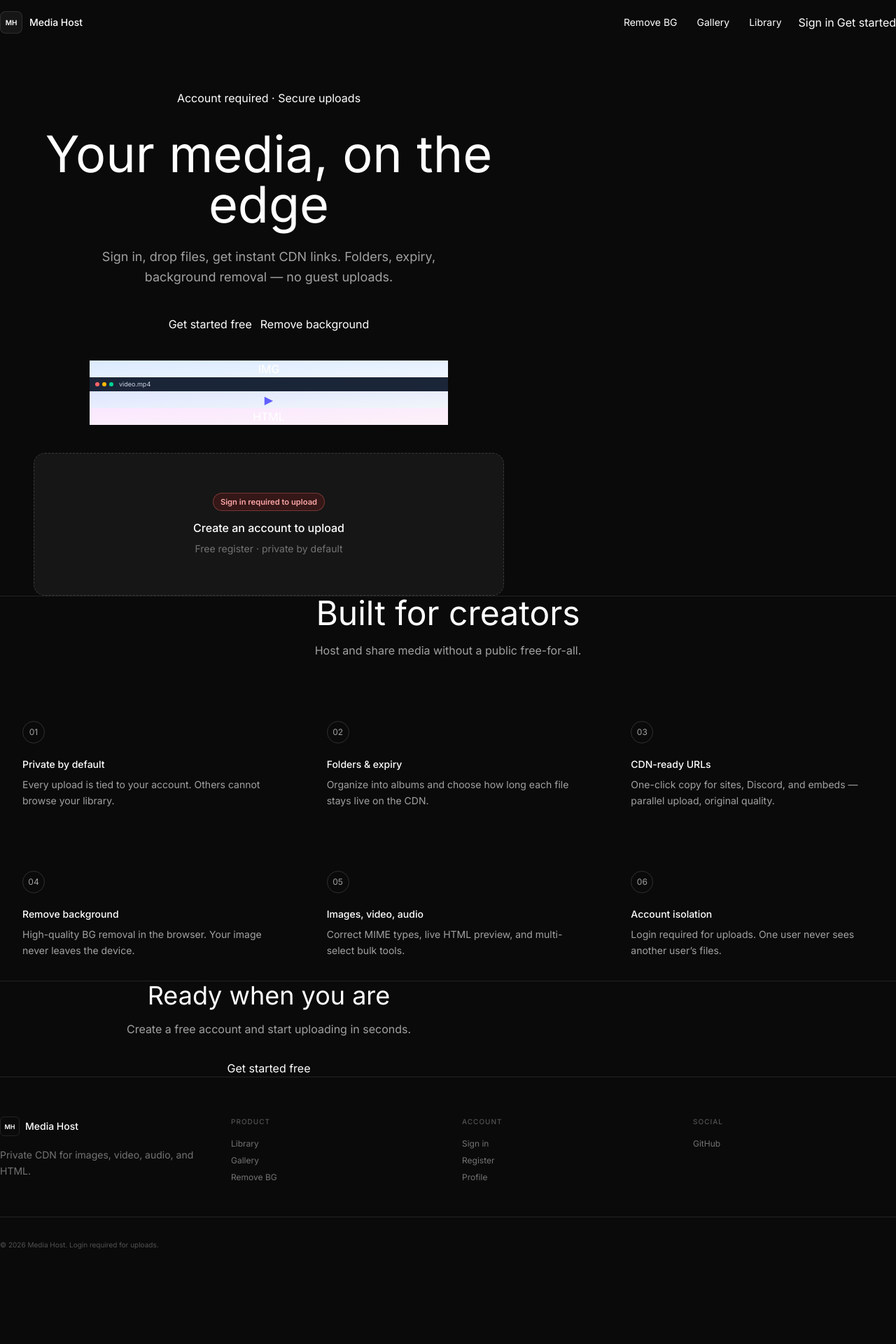
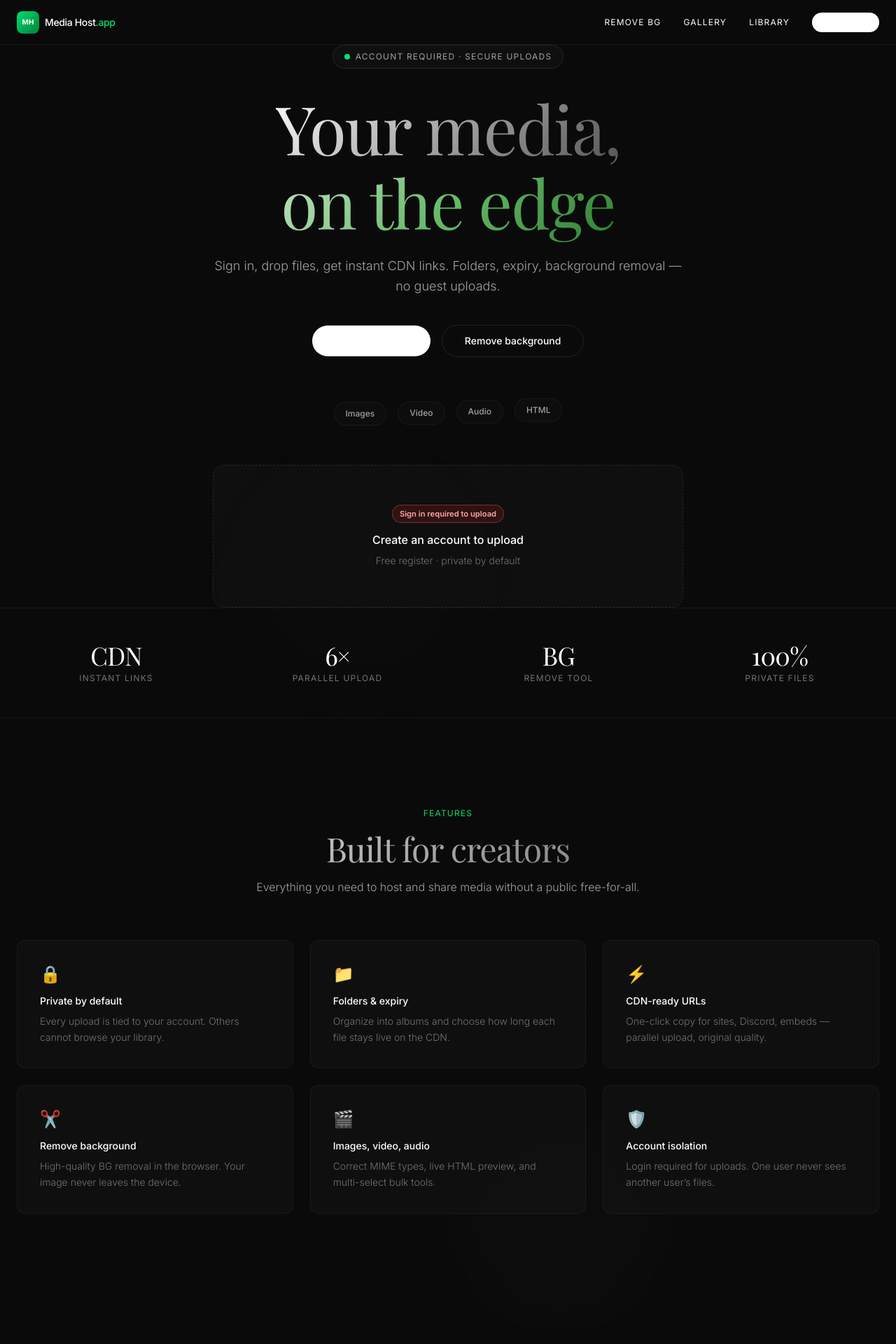
Before and after one commit to BluHExH/media-host, a Next.js app: page / in a window 1280 px wide. Shown: the top 1920 px of the page at 70% size. Before the commit the page ends 1842 px from the top, so only its background shows below. Built offline with nearby package versions, Linux system fonts and the light colour scheme.

Commit message:
Home: full web.html theme — green accent, glass nav, dual gradient hero, feature cards, CTA, footer

```diff
--- a/src/app/page.tsx
+++ b/src/app/page.tsx
@@ -1,18 +1,17 @@
 "use client";
 import { useState, useRef, useCallback, useEffect } from "react";
 import Link from "next/link";
-import Hero3D from "@/components/Hero3D";
 
 type Uploaded = { url: string; name: string; contentType: string; size: number };
 const TK = "media_host_token";
 
 const FEATURES = [
-  { t: "Private by default", d: "Every upload is tied to your account. Others cannot browse your library." },
-  { t: "Folders & expiry", d: "Organize into albums and choose how long each file stays live on the CDN." },
-  { t: "CDN-ready URLs", d: "One-click copy for sites, Discord, and embeds — parallel upload, original quality." },
-  { t: "Remove background", d: "High-quality BG removal in the browser. Your image never leaves the device." },
-  { t: "Images, video, audio", d: "Correct MIME types, live HTML preview, and multi-select bulk tools." },
-  { t: "Account isolation", d: "Login required for uploads. One user never sees another user’s files." },
+  { icon: "🔒", t: "Private by default", d: "Every upload is tied to your account. Others cannot browse your library." },
+  { icon: "📁", t: "Folders & expiry", d: "Organize into albums and choose how long each file stays live on the CDN." },
+  { icon: "⚡", t: "CDN-ready URLs", d: "One-click copy for sites, Discord, embeds — parallel upload, original quality." },
+  { icon: "✂️", t: "Remove background", d: "High-quality BG removal in the browser. Your image never leaves the device." },
+  { icon: "🎬", t: "Images, video, audio", d: "Correct MIME types, live HTML preview, and multi-select bulk tools." },
+  { icon: "🛡️", t: "Account isolation", d: "Login required for uploads. One user never sees another user’s files." },
 ];
 
 export default function HomePage() {
@@ -30,19 +29,11 @@ export default function HomePage() {
     setLoggedIn(!!localStorage.getItem(TK));
   }, []);
 
-  useEffect(() => {
-    const els = document.querySelectorAll(".pro-reveal");
-    const show = () => els.forEach((el) => el.classList.add("is-visible"));
-    show();
-    const t = setTimeout(show, 50);
-    return () => clearTimeout(t);
-  }, []);
-
   const headers = useCallback(() => {
     const h: Record<string, string> = {};
     if (typeof window === "undefined") return h;
-    const tok = localStorage.getItem(TK) || "";
-    if (tok) h["x-auth-token"] = tok;
+    const t = localStorage.getItem(TK) || "";
+    if (t) h["x-auth-token"] = t;
     return h;
   }, []);
 
@@ -124,77 +115,102 @@ export default function HomePage() {
 
   return (
     <div className="relative min-h-screen overflow-x-hidden bg-[#0a0a0a] text-white">
-      <div className="pro-orbs" aria-hidden>
-        <div className="pro-orb pro-orb-1" />
-        <div className="pro-orb pro-orb-2" />
-      </div>
+      <div
+        className="pointer-events-none absolute inset-0 opacity-[0.03]"
+        style={{
+          backgroundImage:
+            "linear-gradient(rgba(255,255,255,0.1) 1px, transparent 1px), linear-gradient(90deg, rgba(255,255,255,0.1) 1px, transparent 1px)",
+          backgroundSize: "60px 60px",
+        }}
+      />
+      <div
+        className="animate-pulse-glow pointer-events-none absolute left-1/4 top-1/4 h-96 w-96 rounded-full"
+        style={{ background: "rgba(102,187,106,0.03)", filter: "blur(64px)" }}
+      />
+      <div
+        className="animate-pulse-glow pointer-events-none absolute bottom-1/4 right-1/4 h-80 w-80 rounded-full"
+        style={{ background: "rgba(200,230,201,0.02)", filter: "blur(64px)", animationDelay: "1.5s" }}
+      />
 
-      <header className="pro-nav">
-        <div className="pro-container flex h-16 items-center justify-between">
-          <Link href="/" className="flex items-center gap-2.5">
-            <div className="flex h-8 w-8 items-center justify-center rounded-lg border border-white/10 bg-white/5 text-[10px] font-semibold text-white">MH</div>
-            <span className="text-sm font-medium text-white">Media Host</span>
+      <nav
+        className="fixed left-0 right-0 top-0 z-50 flex h-16 items-center px-6"
+        style={{ background: "rgba(10,10,10,0.8)", borderBottom: "1px solid rgba(255,255,255,0.05)", backdropFilter: "blur(12px)" }}
+      >
+        <div className="mx-auto flex w-full max-w-7xl items-center justify-between">
+          <Link href="/" className="flex items-center gap-2">
+            <div className="flex h-8 w-8 items-center justify-center rounded-lg bg-gradient-to-br from-green-400 to-green-700 text-[10px] font-bold text-white">MH</div>
+            <span className="text-sm font-medium tracking-tight">Media Host<span className="text-green-400">.app</span></span>
           </Link>
-          <nav className="hidden items-center gap-1 md:flex">
-            <Link href="/tools/remove-bg" className="rounded-lg px-3 py-2 text-sm text-neutral-400 hover:text-white">Remove BG</Link>
-            <Link href="/gallery" className="rounded-lg px-3 py-2 text-sm text-neutral-400 hover:text-white">Gallery</Link>
-            <Link href="/library" className="rounded-lg px-3 py-2 text-sm text-neutral-400 hover:text-white">Library</Link>
+          <div className="hidden items-center gap-8 md:flex">
+            <Link href="/tools/remove-bg" className="text-xs uppercase tracking-widest text-neutral-400 transition-colors hover:text-white">Remove BG</Link>
+            <Link href="/gallery" className="text-xs uppercase tracking-widest text-neutral-400 transition-colors hover:text-white">Gallery</Link>
+            <Link href="/library" className="text-xs uppercase tracking-widest text-neutral-400 transition-colors hover:text-white">Library</Link>
             {loggedIn ? (
-              <Link href="/library" className="pro-btn pro-btn-primary ml-2">Open library</Link>
+              <Link href="/library" className="rounded-full bg-white px-4 py-1.5 text-xs font-medium text-black transition-colors hover:bg-neutral-200">Open library</Link>
             ) : (
-              <>
-                <Link href="/login" className="pro-btn pro-btn-secondary ml-2">Sign in</Link>
-                <Link href="/login?tab=register" className="pro-btn pro-btn-primary">Get started</Link>
-              </>
+              <Link href="/login?tab=register" className="rounded-full bg-white px-4 py-1.5 text-xs font-medium text-black transition-colors hover:bg-neutral-200">Get started</Link>
             )}
-          </nav>
-          <button type="button" className="flex h-11 w-11 items-center justify-center rounded-lg border border-white/10 text-neutral-300 md:hidden" aria-label="Menu" onClick={() => setMenuOpen((v) => !v)}>
-            {menuOpen ? "✕" : "☰"}
-          </button>
+          </div>
+          <button type="button" className="text-neutral-400 hover:text-white md:hidden" onClick={() => setMenuOpen((v) => !v)} aria-label="Menu">{menuOpen ? "✕" : "☰"}</button>
         </div>
-        {menuOpen && (
-          <div className="border-t border-white/10 bg-[#0a0a0a] px-6 py-4 md:hidden">
-            <Link href="/tools/remove-bg" className="block py-2.5 text-sm text-neutral-300" onClick={() => setMenuOpen(false)}>Remove BG</Link>
-            <Link href="/gallery" className="block py-2.5 text-sm text-neutral-300" onClick={() => setMenuOpen(false)}>Gallery</Link>
-            <Link href="/library" className="block py-2.5 text-sm text-neutral-300" onClick={() => setMenuOpen(false)}>Library</Link>
-            <div className="mt-3 flex gap-2">
-              {loggedIn ? (
-                <Link href="/library" className="pro-btn pro-btn-primary flex-1" onClick={() => setMenuOpen(false)}>Open library</Link>
-              ) : (
-                <>
-                  <Link href="/login" className="pro-btn pro-btn-secondary flex-1" onClick={() => setMenuOpen(false)}>Sign in</Link>
-                  <Link href="/login?tab=register" className="pro-btn pro-btn-primary flex-1" onClick={() => setMenuOpen(false)}>Register</Link>
-                </>
-              )}
+      </nav>
+
+      {menuOpen && (
+        <div className="fixed inset-0 z-40 flex flex-col items-center justify-center gap-6 bg-[#0a0a0a]/95 md:hidden">
+          <Link href="/tools/remove-bg" className="text-lg text-neutral-300" onClick={() => setMenuOpen(false)}>Remove BG</Link>
+          <Link href="/gallery" className="text-lg text-neutral-300" onClick={() => setMenuOpen(false)}>Gallery</Link>
+          <Link href="/library" className="text-lg text-neutral-300" onClick={() => setMenuOpen(false)}>Library</Link>
+          <Link href={loggedIn ? "/library" : "/login?tab=register"} className="mt-4 rounded-full bg-white px-6 py-2 text-sm font-medium text-black" onClick={() => setMenuOpen(false)}>
+            {loggedIn ? "Open library" : "Get started"}
+          </Link>
+          <button type="button" className="mt-4 text-neutral-500" onClick={() => setMenuOpen(false)}>Close</button>
+        </div>
+      )}
+
+      <main className="relative z-10">
+        <section className="relative flex min-h-screen items-center justify-center overflow-hidden px-6 pt-16">
+          <div className="mx-auto max-w-5xl text-center">
+            <div className="fade-up mb-8 inline-flex items-center gap-2 rounded-full px-4 py-2" style={{ border: "1px solid rgba(255,255,255,0.1)", background: "rgba(23,23,23,0.4)" }}>
+              <div className="h-2 w-2 animate-pulse rounded-full bg-green-400" />
+              <span className="text-xs uppercase tracking-widest text-neutral-400">Account required · Secure uploads</span>
             </div>
-          </div>
-        )}
-      </header>
 
-      <main className="relative z-10 pt-16">
-        <section className="pro-section">
-          <div className="pro-container max-w-3xl text-center">
-            <span className="pro-badge">Account required · Secure uploads</span>
-            <h1 className="pro-display mt-8 text-5xl text-white md:text-7xl">
-              Your media, <span className="pro-gradient-text">on the edge</span>
+            <h1 className="font-display fade-up text-5xl tracking-tight md:text-7xl lg:text-8xl">
+              <span className="gradient-text">Your media,</span>
+              <br />
+              <span className="gradient-accent">on the edge</span>
             </h1>
-            <p className="mx-auto mt-6 max-w-xl text-base leading-relaxed text-neutral-400 md:text-lg">
+
+            <p className="fade-up mx-auto mt-6 max-w-2xl text-base font-light leading-relaxed text-neutral-400 md:text-lg">
               Sign in, drop files, get instant CDN links. Folders, expiry, background removal — no guest uploads.
             </p>
-            <div className="mt-10 flex flex-wrap items-center justify-center gap-3">
-              <Link href={loggedIn ? "/library" : "/login?tab=register"} className="pro-btn pro-btn-primary">
+
+            <div className="fade-up mt-10 flex flex-col items-center justify-center gap-4 sm:flex-row">
+              <Link href={loggedIn ? "/library" : "/login?tab=register"} className="inline-flex items-center gap-2 rounded-full bg-white px-8 py-3 text-sm font-medium text-black transition-colors hover:bg-neutral-200">
                 {loggedIn ? "Go to library" : "Get started free"}
               </Link>
-              <Link href="/tools/remove-bg" className="pro-btn pro-btn-secondary">Remove background</Link>
+              <Link href="/tools/remove-bg" className="inline-flex items-center gap-2 rounded-full px-8 py-3 text-sm font-medium text-neutral-300 transition-colors hover:text-white" style={{ border: "1px solid rgba(255,255,255,0.1)" }}>
+                Remove background
+              </Link>
             </div>
 
-            <Hero3D />
+            <div className="mt-16 flex flex-wrap items-center justify-center gap-4">
+              {["Images", "Video", "Audio", "HTML"].map((label, i) => (
+                <div key={label} className="animate-float rounded-full px-4 py-2 text-xs font-medium text-neutral-400" style={{ border: "1px solid rgba(255,255,255,0.05)", background: "rgba(23,23,23,0.3)", animationDelay: `${i * 0.5}s` }}>
+                  {label}
+                </div>
+              ))}
+            </div>
 
             <div
               onDragOver={(e) => { e.preventDefault(); setDragOver(true); }}
               onDragLeave={() => setDragOver(false)}
               onDrop={(e) => { e.preventDefault(); setDragOver(false); onPick(e.dataTransfer.files); }}
-              className={`relative mx-auto mt-10 max-w-2xl overflow-hidden rounded-2xl border border-dashed transition-all ${dragOver ? "border-white/40 bg-white/10" : "border-white/15 bg-white/5"}`}
+              className="relative mx-auto mt-14 max-w-2xl overflow-hidden rounded-2xl transition-all"
+              style={{
+                border: dragOver ? "1px dashed rgba(102,187,106,0.5)" : "1px dashed rgba(255,255,255,0.1)",
+                background: dragOver ? "rgba(102,187,106,0.05)" : "rgba(23,23,23,0.4)",
+              }}
             >
               {loggedIn ? (
                 <input ref={ref} type="file" accept="image/*,video/*,audio/*,.html,.htm" multiple onChange={(e) => onPick(e.target.files)} className="absolute inset-0 z-10 cursor-pointer opacity-0" disabled={uploading} />
@@ -202,23 +218,25 @@ export default function HomePage() {
                 <button type="button" onClick={requireLogin} className="absolute inset-0 z-10 cursor-pointer" aria-label="Sign in" />
               )}
               <div className="pointer-events-none px-6 py-14 text-center">
-                {!loggedIn && <div className="mb-3 flex justify-center"><span className="mh-lock-badge">Sign in required to upload</span></div>}
+                {!loggedIn && (
+                  <div className="mb-3 flex justify-center"><span className="mh-lock-badge">Sign in required to upload</span></div>
+                )}
                 <p className="text-base font-medium text-white">
                   {uploading ? `Uploading ${progress.done}/${progress.total}…` : loggedIn ? "Drop files here" : "Create an account to upload"}
                 </p>
-                <p className="mt-2 text-sm text-neutral-500">
+                <p className="mt-2 text-sm font-light text-neutral-500">
                   {loggedIn ? "Image · Video · Audio · HTML · original quality" : "Free register · private by default"}
                 </p>
               </div>
             </div>
 
-            {error && <div className="mx-auto mt-4 max-w-2xl rounded-xl border border-red-500/30 bg-red-500/10 px-4 py-3 text-sm text-red-300">{error}</div>}
+            {error && <div className="mx-auto mt-4 max-w-2xl rounded-xl border border-red-500/20 bg-red-500/10 px-4 py-3 text-sm text-red-300">{error}</div>}
 
             {items.length > 0 && (
               <div className="mx-auto mt-10 max-w-2xl space-y-3 text-left">
                 <h2 className="text-sm font-medium text-neutral-300">Your links</h2>
                 {items.map((item) => (
-                  <div key={item.url} className="pro-card flex flex-col gap-3 p-3 sm:flex-row sm:items-center">
+                  <div key={item.url} className="flex flex-col gap-3 rounded-xl p-3 sm:flex-row sm:items-center" style={{ background: "rgba(23,23,23,0.4)", border: "1px solid rgba(255,255,255,0.05)" }}>
                     <div className="h-14 w-full shrink-0 overflow-hidden rounded-lg bg-neutral-900 sm:w-16">
                       {isImg(item.contentType) ? (
                         <img src={item.url} alt="" className="h-full w-full object-cover" loading="lazy" />
@@ -232,7 +250,7 @@ export default function HomePage() {
                       <p className="truncate text-sm font-medium">{item.name}</p>
                       <p className="truncate font-mono text-xs text-neutral-600">{item.url}</p>
                     </div>
-                    <button type="button" onClick={() => copy(item.url)} className="pro-btn pro-btn-primary text-xs">
+                    <button type="button" onClick={() => copy(item.url)} className="rounded-full bg-white px-4 py-2 text-xs font-medium text-black">
                       {copied === item.url ? "Copied" : "Copy URL"}
                     </button>
                   </div>
@@ -242,75 +260,89 @@ export default function HomePage() {
           </div>
         </section>
 
-        <section className="pro-section border-t border-white/10">
-          <div className="pro-container">
-            <div className="mx-auto max-w-2xl text-center">
-              <h2 className="pro-display text-3xl text-white md:text-5xl">
-                Built for <span className="pro-gradient-text">creators</span>
-              </h2>
-              <p className="mt-4 leading-relaxed text-neutral-400">Host and share media without a public free-for-all.</p>
+        <section className="border-y border-white/5 px-6 py-12">
+          <div className="mx-auto grid max-w-7xl grid-cols-2 gap-8 text-center md:grid-cols-4">
+            {[
+              { n: "CDN", l: "Instant links" },
+              { n: "6×", l: "Parallel upload" },
+              { n: "BG", l: "Remove tool" },
+              { n: "100%", l: "Private files" },
+            ].map((s) => (
+              <div key={s.l}>
+                <div className="font-display text-3xl text-white md:text-4xl">{s.n}</div>
+                <div className="mt-1 text-xs uppercase tracking-widest text-neutral-500">{s.l}</div>
+              </div>
+            ))}
+          </div>
+        </section>
+
+        <section className="px-6 py-24 md:py-32">
+          <div className="mx-auto max-w-7xl">
+            <div className="mb-16 text-center">
+              <span className="mb-4 block text-xs uppercase tracking-widest text-green-400">Features</span>
+              <h2 className="font-display gradient-text text-3xl tracking-tight md:text-5xl">Built for creators</h2>
+              <p className="mx-auto mt-4 max-w-xl font-light text-neutral-400">Everything you need to host and share media without a public free-for-all.</p>
             </div>
-            <div className="mt-14 grid gap-6 sm:grid-cols-2 lg:grid-cols-3">
-              {FEATURES.map((c, i) => (
-                <div key={c.t} className="pro-card p-6 md:p-8">
-                  <div className="flex h-8 w-8 items-center justify-center rounded-full border border-white/15 text-xs text-neutral-400">
-                    {String(i + 1).padStart(2, "0")}
-                  </div>
-                  <h3 className="mt-5 text-sm font-medium text-white">{c.t}</h3>
-                  <p className="mt-2 text-sm leading-relaxed text-neutral-400">{c.d}</p>
+            <div className="grid gap-6 sm:grid-cols-2 lg:grid-cols-3">
+              {FEATURES.map((c) => (
+                <div key={c.t} className="card-hover cursor-default rounded-xl p-6 md:p-8">
+                  <div className="mb-3 text-2xl">{c.icon}</div>
+                  <div className="text-sm font-medium text-white">{c.t}</div>
+                  <div className="mt-2 text-sm font-light leading-relaxed text-neutral-500">{c.d}</div>
                 </div>
               ))}
             </div>
           </div>
         </section>
 
-        <section className="pro-section border-t border-white/10">
-          <div className="pro-container max-w-3xl text-center">
-            <h2 className="pro-display text-3xl text-white md:text-4xl">Ready when you are</h2>
-            <p className="mt-4 text-neutral-400">Create a free account and start uploading in seconds.</p>
-            <Link href={loggedIn ? "/library" : "/login?tab=register"} className="pro-btn pro-btn-primary mt-8 inline-flex">
+        <section className="relative overflow-hidden px-6 py-24 md:py-32">
+          <div className="absolute inset-0" style={{ background: "linear-gradient(to top, rgba(102,187,106,0.03), transparent)" }} />
+          <div className="relative z-10 mx-auto max-w-3xl text-center">
+            <h2 className="font-display text-3xl tracking-tight md:text-5xl">Ready when you are</h2>
+            <p className="mx-auto mt-4 max-w-lg font-light text-neutral-400">Create a free account and start uploading in seconds.</p>
+            <Link href={loggedIn ? "/library" : "/login?tab=register"} className="mt-8 inline-flex items-center gap-2 rounded-full bg-white px-8 py-3 text-sm font-medium text-black transition-transform hover:scale-105">
               {loggedIn ? "Open library" : "Get started free"}
             </Link>
           </div>
         </section>
       </main>
 
-      <footer className="relative z-10 border-t border-white/10">
-        <div className="pro-container py-14">
-          <div className="grid gap-10 sm:grid-cols-2 lg:grid-cols-4">
+      <footer className="border-t border-white/5 px-6 py-12">
+        <div className="mx-auto max-w-7xl">
+          <div className="mb-8 grid gap-8 md:grid-cols-4">
             <div>
-              <div className="flex items-center gap-2">
-                <div className="flex h-7 w-7 items-center justify-center rounded-md border border-white/10 text-[9px] font-semibold">MH</div>
-                <span className="text-sm font-medium">Media Host</span>
+              <div className="mb-4 flex items-center gap-2">
+                <div className="flex h-6 w-6 items-center justify-center rounded-md bg-gradient-to-br from-green-400 to-green-700 text-[8px] font-bold text-white">MH</div>
+                <span className="text-sm font-medium">Media Host<span className="text-green-400">.app</span></span>
               </div>
-              <p className="mt-4 text-sm leading-relaxed text-neutral-500">Private CDN for images, video, audio, and HTML.</p>
+              <p className="text-xs font-light leading-relaxed text-neutral-500">Private CDN for images, video, audio, and HTML.</p>
             </div>
             <div>
-              <p className="text-[10px] font-medium uppercase tracking-widest text-neutral-600">Product</p>
-              <ul className="mt-4 space-y-2 text-xs text-neutral-500">
-                <li><Link href="/library" className="hover:text-white">Library</Link></li>
-                <li><Link href="/gallery" className="hover:text-white">Gallery</Link></li>
-                <li><Link href="/tools/remove-bg" className="hover:text-white">Remove BG</Link></li>
-              </ul>
+              <div className="mb-3 text-xs font-medium uppercase tracking-widest text-neutral-300">Product</div>
+              <div className="space-y-2 text-xs text-neutral-500">
+                <div><Link href="/library" className="hover:text-white">Library</Link></div>
+                <div><Link href="/gallery" className="hover:text-white">Gallery</Link></div>
+                <div><Link href="/tools/remove-bg" className="hover:text-white">Remove BG</Link></div>
+              </div>
             </div>
             <div>
-              <p className="text-[10px] font-medium uppercase tracking-widest text-neutral-600">Account</p>
-              <ul className="mt-4 space-y-2 text-xs text-neutral-500">
-                <li><Link href="/login" className="hover:text-white">Sign in</Link></li>
-                <li><Link href="/login?tab=register" className="hover:text-white">Register</Link></li>
-                <li><Link href="/profile" className="hover:text-white">Profile</Link></li>
-              </ul>
+              <div className="mb-3 text-xs font-medium uppercase tracking-widest text-neutral-300">Account</div>
+              <div className="space-y-2 text-xs text-neutral-500">
+                <div><Link href="/login" className="hover:text-white">Sign in</Link></div>
+                <div><Link href="/login?tab=register" className="hover:text-white">Register</Link></div>
+                <div><Link href="/profile" className="hover:text-white">Profile</Link></div>
+              </div>
             </div>
             <div>
-              <p className="text-[10px] font-medium uppercase tracking-widest text-neutral-600">Social</p>
-              <ul className="mt-4 space-y-2 text-xs text-neutral-500">
-                <li><a href="https://github.com/BluHExH/media-host" target="_blank" rel="noreferrer" className="hover:text-white">GitHub</a></li>
-              </ul>
+              <div className="mb-3 text-xs font-medium uppercase tracking-widest text-neutral-300">Social</div>
+              <div className="space-y-2 text-xs text-neutral-500">
+                <div><a href="https://github.com/BluHExH/media-host" target="_blank" rel="noreferrer" className="hover:text-white">GitHub</a></div>
+              </div>
             </div>
           </div>
-          <p className="mt-12 border-t border-white/10 pt-8 text-[10px] text-neutral-600">
-            © {new Date().getFullYear()} Media Host. Login required for uploads.
-          </p>
+          <div className="flex items-center justify-between border-t border-white/5 pt-6">
+            <span className="text-[10px] text-neutral-600">© {new Date().getFullYear()} Media Host — login required for uploads</span>
+          </div>
         </div>
       </footer>
     </div>
```
